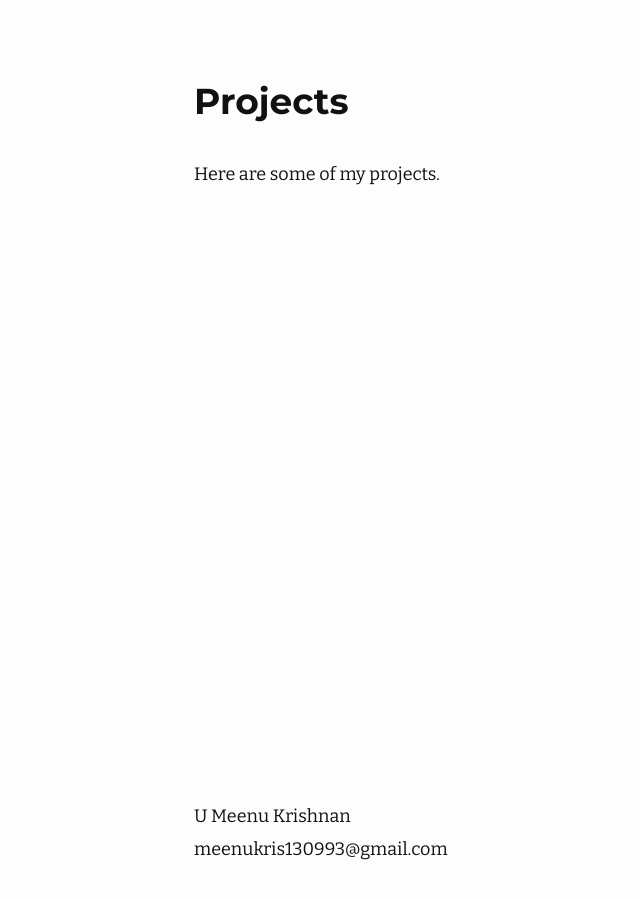
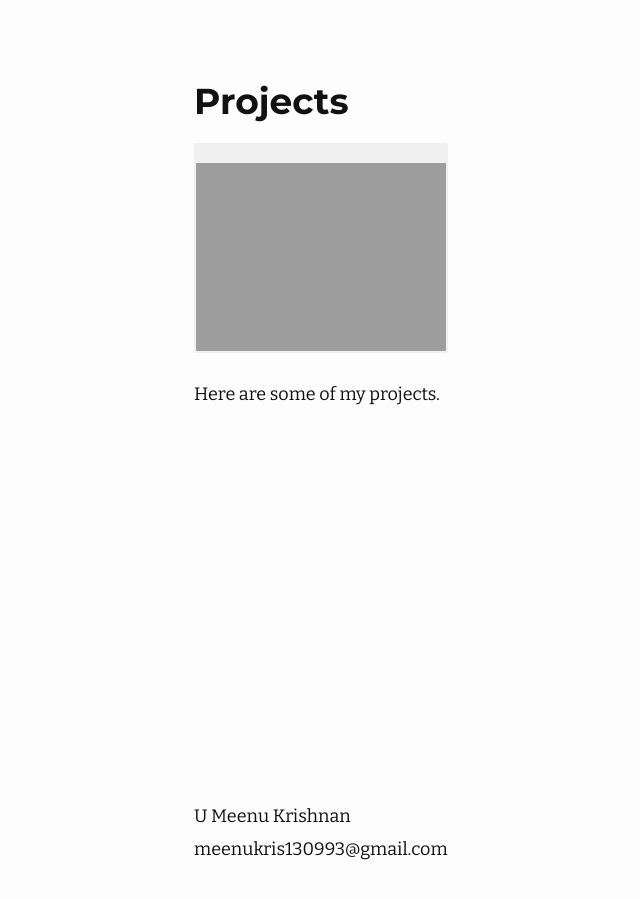
Before and after one commit to umeenukrishnan/umeenukrishnan.github.io, a Jekyll site: the page built from pages/projects.md, in a window 1280 px wide. Shown: the whole page, without its empty margins (76-716 px from the left). Built offline with Jekyll 4.4.1, drawn with Linux system fonts in a browser that asks for light colours.

Commit message:
Update project.html

```diff
--- a/_layouts/project.html
+++ b/_layouts/project.html
@@ -12,7 +12,8 @@ layout: default
             <div class="flexbox_item">
                 <div>
                     <p style="font-size:36px; font-family: Montserrat; font-weight: bold; line-height: 1.2; ">Projects</p>
-                    <p style="font-size:18px; padding-top: 20px; padding-bottom: 30px;"> Here are some of my projects. </p>
+                    <img src="{{ site.url }}/assets/gif/projects.gif" alt="Project GIF" style="max-width: 250px; padding-top: 20px;" />
+                    <p style="font-size:18px; padding-top: 20px; padding-bottom: 30px;">Here are some of my projects.</p>
                     <!--  <a class="button button-hello" href="https://www.calendly.com/abhiguptaio" target="_blank" title="Say Hello!">Say Hello!</a> -->
                 </div>
             </div>
@@ -25,21 +26,18 @@ layout: default
     </div>
     <div class="container" style="width:100%">
         <main class="grid">
-            {% for project in site.projects reversed%}
+            {% for project in site.projects reversed %}
             <article>
                 <a href="{{ project.url | relative_url }}">
                     <div class="text">
-                        <h2>{{ project.title | escape }}
-                        </h2>
-                        <p style="text-align: right; opacity: 0.7"><small> - {{ project.year | escape }}
-                            </small></p>
+                        <h2>{{ project.title | escape }}</h2>
+                        <p style="text-align: right; opacity: 0.7"><small>- {{ project.year | escape }}</small></p>
                         <div class="card-description">
                             {% for lang in project.langs %}
                             <code>{{ lang | escape }}</code>
                             {% endfor %}
                             <hr>
-                            <p>{{ project.description | escape }}
-                            </p>
+                            <p>{{ project.description | escape }}</p>
                         </div>
                     </div>
                 </a>
```
